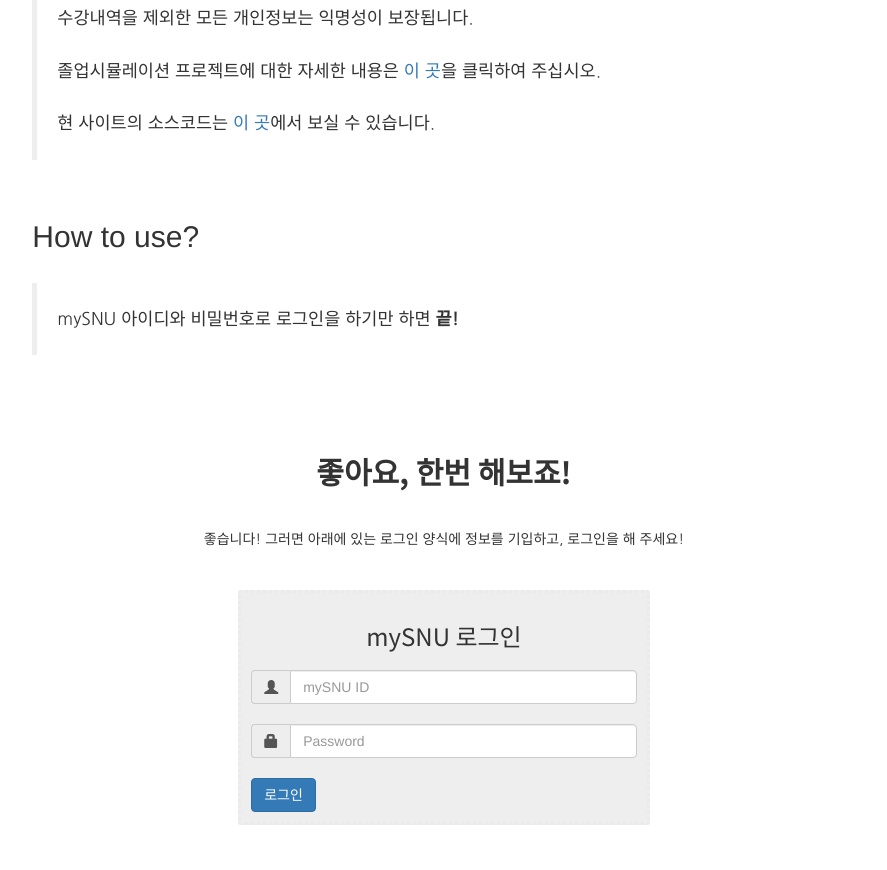
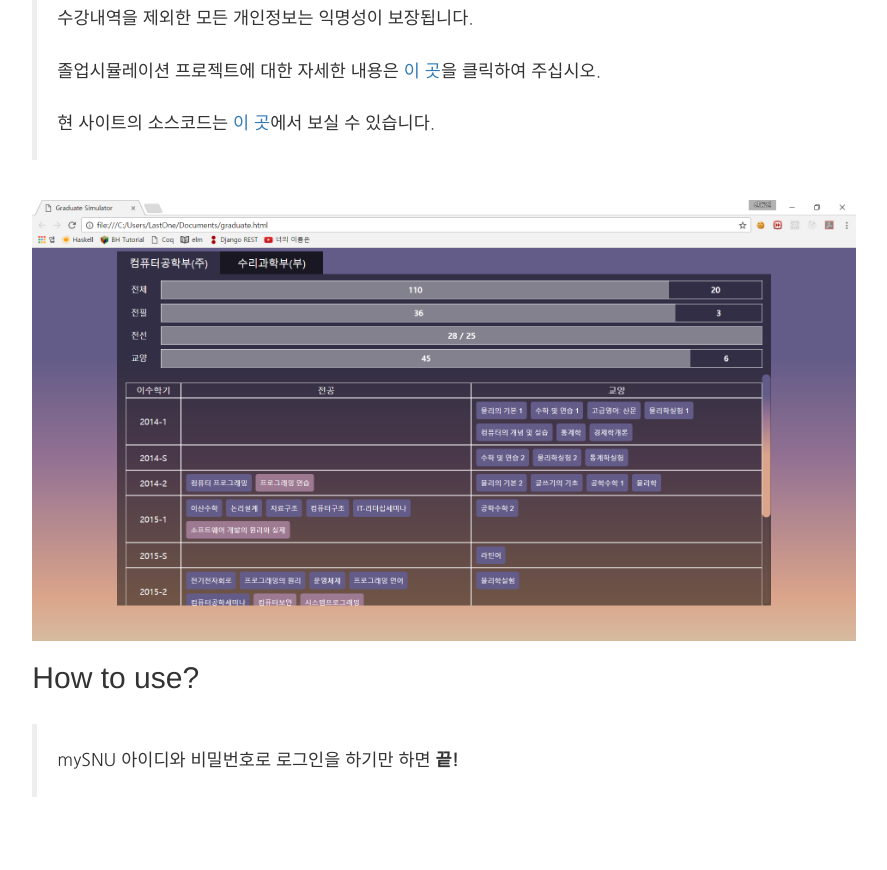
Before and after one commit to skystar-p/graduate-adventure-sampler, a Django app: page / in a window 1280 px wide. Shown: the part 491-1361 px from the top of the page, without its empty margins (196-1083 px from the left). Run offline with Django 3.2, Linux system fonts and the light colour scheme; some libraries are stand-ins or nearby versions.

Commit message:
Appended result image

```diff
--- a/static/style.css
+++ b/static/style.css
@@ -40,3 +40,7 @@
 .img-ok {
     margin-bottom: 70px;
 }
+
+.img-result {
+    width: 100%;
+}
--- a/templates/index.html
+++ b/templates/index.html
@@ -16,6 +16,7 @@
                 졸업시뮬레이션 프로젝트에 대한 자세한 내용은 <a href="https://github.com/LastOne817/graduate-adventure">이 곳</a>을 클릭하여 주십시오.<br>
                 현 사이트의 소스코드는 <a href="https://github.com/skystar-p/graduate_adventure_sampler">이 곳</a>에서 보실 수 있습니다.
             </blockquote> <br>
+            <img src="{% static "result.png" %}" class="img-result">
             <h2>How to use?</h2> <br>
             <blockquote class="text-paragraph">
                 mySNU 아이디와 비밀번호로 로그인을 하기만 하면 <b>끝!</b>
```
Also changed, not shown: static/result.png (added).
